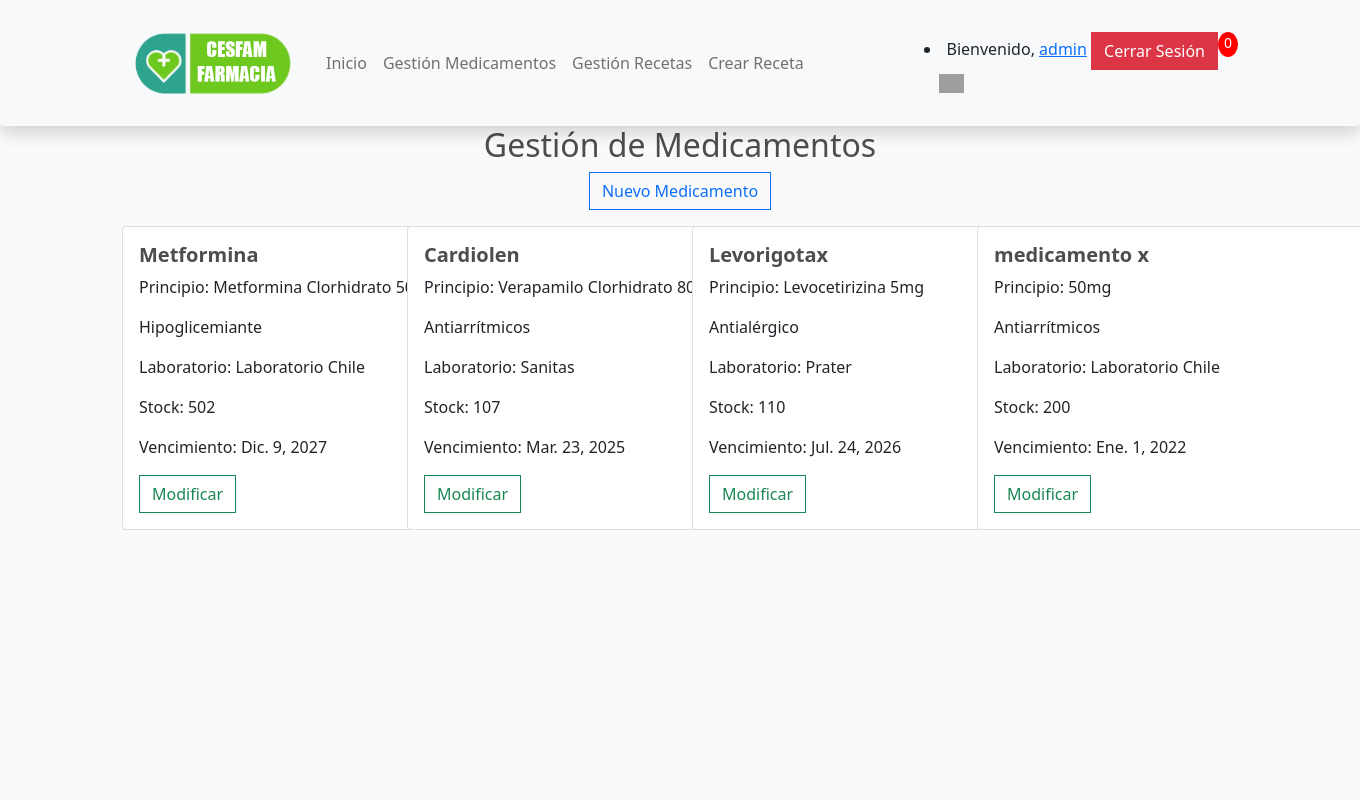
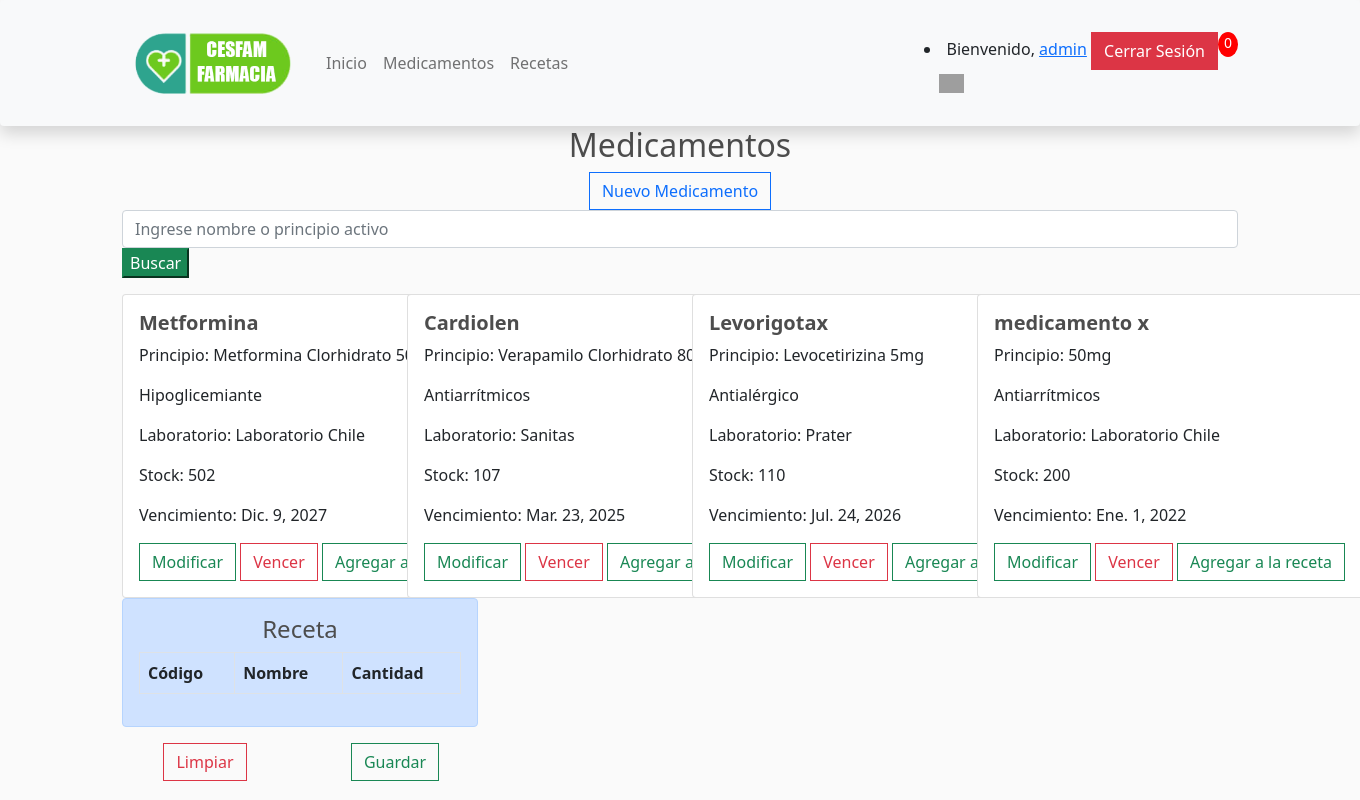
Before and after one commit to isaakau/gestionFarmacia2, a Django app: page /gestion_medicamentos/ in a window 1360 px wide. Run offline with Django 3.2, Linux system fonts and the light colour scheme; a user stored in the database is signed in; data comes from the database, SQL or seed files in the repository; both versions use the stored data as it was after the commit; lists and menus that the app fills with data are empty; grey boxes are pictures that could not be loaded.

Commit message:
incluyo barras de busqueda y algunas modificaciones

```diff
--- a/reserva/Carrito.py
+++ b/reserva/Carrito.py
@@ -22,7 +22,6 @@ class Carrito:
             }
         else:
             self.carrito[id]["cantidad"]+=1
-
         self.guardar_carrito()
 
     def guardar_carrito(self):
--- a/reserva/templates/medicamentos/VerMedicamentos.html
+++ b/reserva/templates/medicamentos/VerMedicamentos.html
@@ -8,8 +8,23 @@
 
 <body>
     <div class="text-center">
-        <h2>Gestión de Medicamentos</h2>
-        <a type="button" class="btn btn-outline-primary" href="{% url 'crear_medicamento' %}">Nuevo Medicamento</a>
+        <h2>Medicamentos</h2>
+        {% if perms.reserva.add_medicamento %}
+        <a type="button" class="btn btn-outline-primary" href="{% url 'crear_medicamento' %}">Nuevo Medicamento</a> {% endif %}
+    </div>
+    <div class="container">
+        <div class="row">
+            <form method="get">
+                <div id="custom-search-input">
+                    <div class="col-md-12">
+                        <input type="text" class="form-control" placeholder="Ingrese nombre o principio activo" name="buscar">
+                        <span>
+                            <button type="submit" class="btn-success">Buscar</button>
+                        </span>
+                    </div>
+                </div>
+            </form>
+        </div>
     </div>
     <div class="d-flex container">
         <div class="row">
@@ -24,14 +39,47 @@
                         <p class="card-text">Laboratorio: {{med.laboratorio}}</p>
                         <p class="card-text">Stock: {{med.stock}}</p>
                         <p class="card-text">Vencimiento: {{med.vencimiento}}</p>
+                        {% if perms.reserva.add_medicamento %}
                         <a type="button" class="btn btn-outline-success" href="{% url 'modificar_medicamento' med.codigo %}">Modificar</a>
-                        <!--<button type="button" class="btn btn-outline-danger">Vencer</button>-->
+                        <button type="button" class="btn btn-outline-danger">Vencer</button> {% endif %} {% if perms.reserva.add_receta %}
+                        <a type="button" class="btn btn-outline-success" href="{% url 'agregar_medicamento_carrito' med.codigo %}">Agregar a la receta</a> {% endif %}
                     </div>
                 </div>
             </div>
-
-            {% endfor %}
+            {% endfor %} {% if perms.reserva.add_receta %}
+            <div class="col-4">
+                <div class="alert alert-primary" role="alert">
+                    <table class="table table-bordered">
+                        <thead>
+                            <h4 scope="row" colspan="3" class="text-center">Receta</h4>
+                            <tr>
+                                <th scope="col">Código</th>
+                                <th scope="col">Nombre</th>
+                                <th scope="col">Cantidad</th>
+                            </tr>
+                        </thead>
+                        <tbody>
+                            {% for meds in carrito %}
+                            <tr>
+                                <td>{{meds.codigo}}</td>
+                                <td>{{meds.nombremed}}</td>
+                                <td>{{meds.cantidad}}</td>
+                            </tr>
+                            {% endfor %}
+                            <!-- <tr>
+                                <td colspan="3">
+                                    <div class="alert alert-danger text-center">No ha agregado medicamentos</div>
+                                </td>
+                            </tr> -->
+                        </tbody>
+                    </table>
+                </div>
+                <div class="row text-center">
+                    <div class="col-6"><a href="{% url 'limpiar_medicamento_carrito' %}" class="btn btn-outline-danger">Limpiar</a></div>
+                    <div class="col-6"><a href="{% url 'asignar_receta' %}" class="btn btn-outline-success">Guardar</a></div>
+                </div>
+            </div>
         </div>
     </div>
 </body>
-{% endblock %}
+{% endif %} {% endblock %}
--- a/reserva/templates/reserva/base.html
+++ b/reserva/templates/reserva/base.html
@@ -31,76 +31,15 @@
                             Inicio
                         </a>
                 </li>
-                {% if user.is_authenticated %} {% if perms.reserva.add_medicamento %}
+                {% if user.is_authenticated %}
                 <li class="nav-item">
                     <a class="nav-link" href="{% url 'gestion_medicamentos' %}" role="button">
-                            Gestión Medicamentos
+                            Medicamentos
                             </a>
                 </li>
-                {% endif %} {% if perms.reserva.add_receta %}
-
-
-
-
-
-
-
-
-
-
-
-
-
-
-
-
-
-
-
-
-
-
-
-
-
-
-
-
-
-
-
-
-
-
-
-
-
-
-
-
-
-
-
-
-
-
-
-
-
-
-
-
-
-
                 <li class="nav-item">
                     <a class="nav-link" href="{% url 'listar_recetas' %}" role="button">
-                            Gestión Recetas
-                            </a>
-                </li>
-                {% endif %} {% if perms.reserva.add_receta %} {% endif %}
-                <li class="nav-item">
-                    <a class="nav-link" href="{% url 'crear_receta2' %}" role="button">
-                            Crear Receta
+                            Recetas
                             </a>
                 </li>
                 {% endif %}
--- a/reserva/views.py
+++ b/reserva/views.py
@@ -8,6 +8,7 @@ from django.contrib.auth.decorators import login_required, permission_required
 from django.contrib.auth.models import User
 from .Carrito import *
 import datetime
+from django.db.models import Q
 
 # Aquí es donde declaramos nuestras vistas personalizadas, a partir de los html que tenemos en la carpeta templates
 #en el codigo de abajo solo se pone reserva porque la función busca automáticamente la carpeta templates
@@ -19,8 +20,17 @@ def home(request):
 @permission_required('reserva.view_medicamento')
 def gestion_medicamentos(request):
     #este metodo abre el mantenedor creado en ese html
-    meds = Medicamento.objects.all() #aqui se guardan todos los objetos de la tabla Medicamento en la BD
+    carrito = Carrito(request)
+    queryset = request.GET.get("buscar")
+    if queryset:
+        meds = Medicamento.objects.filter(
+            Q(nombreMed__icontains = queryset) |
+            Q(principio__icontains = queryset)
+        ).distinct()
+    else:
+        meds = Medicamento.objects.all() #aqui se guardan todos los objetos de la tabla Medicamento en la BD
     context = {'meds':meds} #este meds es el que se usa en el for del html para listar cada elemento
+
     return render(request, 'medicamentos/VerMedicamentos.html', context)
 
 @permission_required('reserva.add_medicamento')
@@ -85,7 +95,13 @@ def modificar_medicamento(request, codigo):
     return render(request, 'medicamentos/modificarMedicamento.html', data)
 @permission_required('reserva.view_receta')
 def listar_recetas(request):
-    recetas = Receta.objects.all()
+    queryset = request.GET.get("buscar")
+    if queryset:
+        recetas = Receta.objects.filter(
+            Q(rutPaciente = queryset)
+        )
+    else:
+        recetas = Receta.objects.all()
     context = {'recetas':recetas}
     return render(request, 'reserva/listarRecetas.html', context)
 
@@ -163,24 +179,24 @@ def agregar_medicamento_carrito(request, medicamento_codigo):
     carrito = Carrito(request)
     medicamento = Medicamento.objects.get(codigo=medicamento_codigo)
     carrito.agregar(medicamento)
-    return redirect('crear_receta2')
+    return redirect('gestion_medicamentos')
 
 def eliminar_medicamento_carrito(request, medicamento_codigo):
     carrito = Carrito(request)
     medicamento = Medicamento.objects.get(codigo=medicamento_codigo)
     carrito.eliminar(medicamento)
-    return redirect('crear_receta2')
+    return redirect('gestion_medicamentos')
 
 def restar_medicamento_carrito(request, medicamento_codigo):
     carrito = Carrito(request)
     medicamento = Medicamento.objects.get(codigo=medicamento_codigo)
     carrito.restar(medicamento)
-    return redirect('crear_receta2')
+    return redirect('gestion_medicamentos')
 
 def limpiar_medicamento_carrito(request):
     carrito = Carrito(request)
     carrito.limpiar()
-    return redirect('crear_receta2')
+    return redirect('gestion_medicamentos')
 
 def asignar_receta(request):
     data = {
```
Also changed, not shown: reserva/templates/reserva/crearRecetas.html (+21 -10 lines), reserva/templates/reserva/listarRecetas.html (+16 -3 lines), db.sqlite3.
